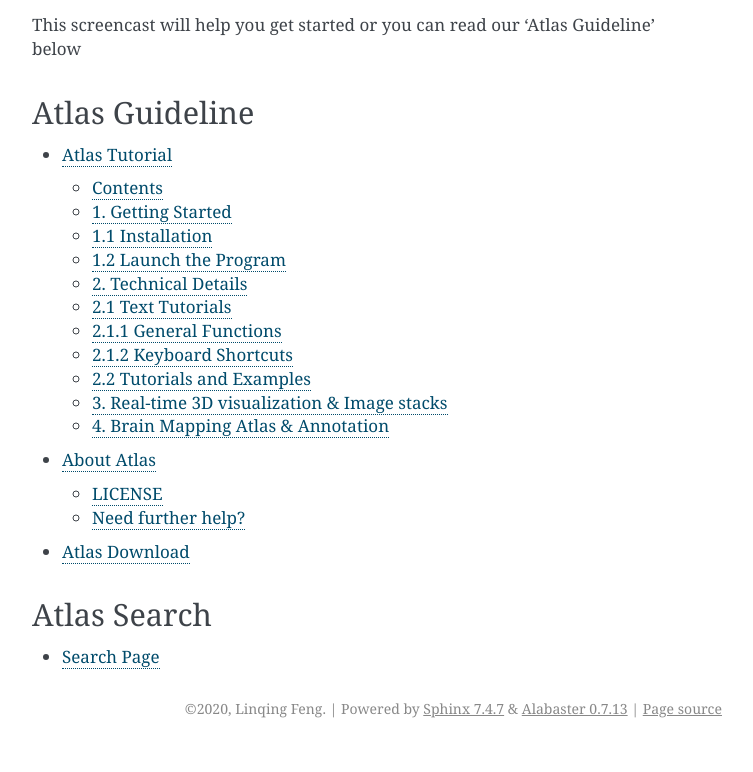
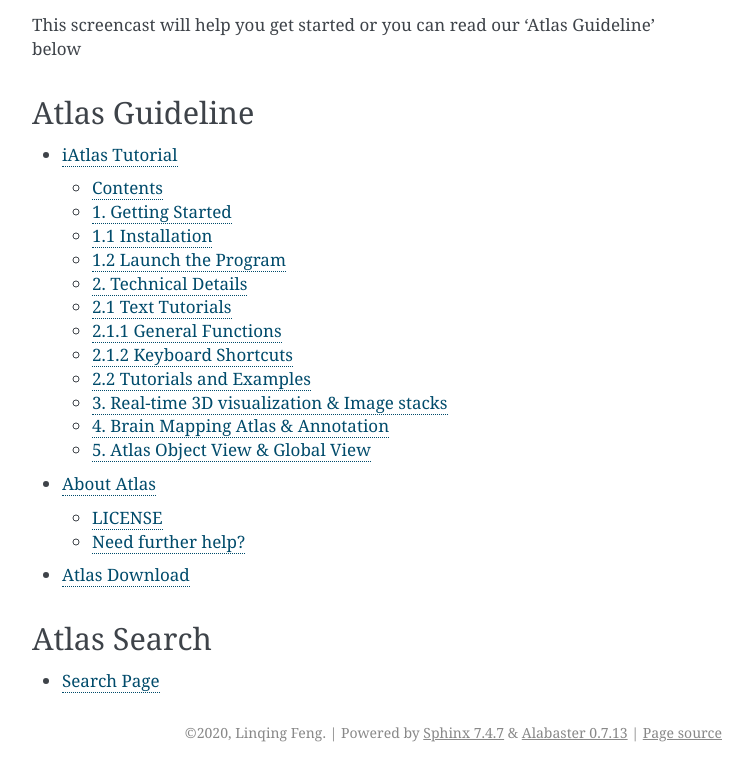
Before and after one commit to feng-lab/atlas-doc, a Sphinx documentation site: the page built from docs/source/index.rst, in a window 1280 px wide and 900 px high, scrolled down 1184 px, cut to the strip 128-900 px from the top of the window. Shown: the whole strip, without its empty margins (388-1141 px from the left). Built offline with Sphinx 7.4.7, drawn with Linux system fonts in a browser that asks for light colours; before the commit the page ends 2060 px from its top, so only the background shows below that.

Commit message:
update docs

```diff
--- a/docs/source/license.rst
+++ b/docs/source/license.rst
@@ -1,4 +1,4 @@
-Atlas Tutorial
+iAtlas Tutorial
 ==============
 
 Contents
@@ -464,7 +464,8 @@
 4. Brain Mapping Atlas & Annotation
 ^^^^^^^^^^^^^^^^^^^^^^^^^^^^^^^^^^^
 
-5.
+5. Atlas Object View & Global View
+^^^^^^^^^^^^^^^^^^^^^^^^^^^^^^^^^^
 
 Due to the COVID-19, KIST Users' interview has been delayed
 
```
